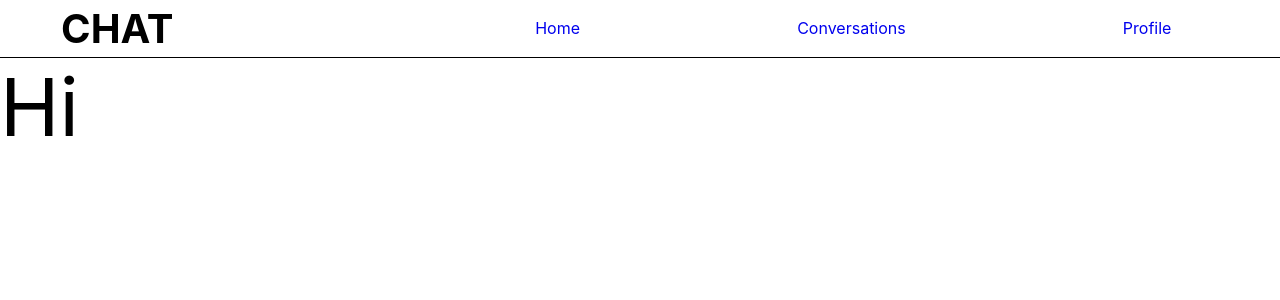
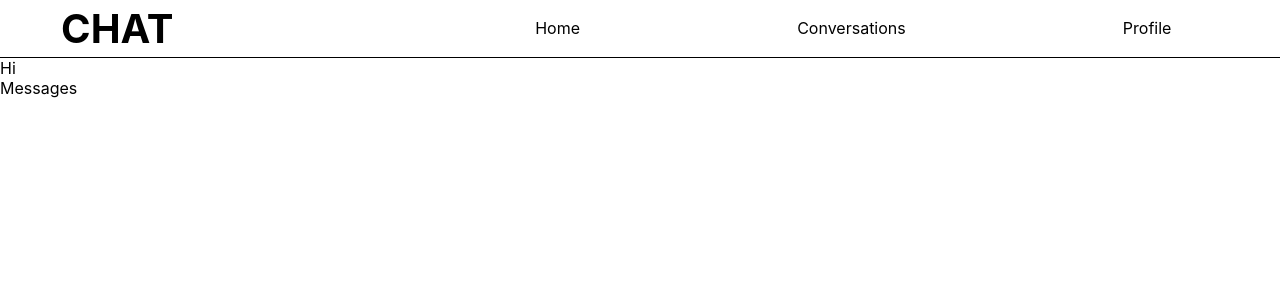
Before and after one commit to GitHub23211/Simple-Chatroom, a React (Create React App) app: page / in a window 1280 px wide. Shown: the top 300 px of the page. Built offline with nearby package versions, Linux system fonts and the light colour scheme.

Commit message:
Changed nav bar into a react component, changed to inline styling, added clickable div

```diff
--- a/public/index.html
+++ b/public/index.html
@@ -27,13 +27,7 @@
     <title>React App</title>
   </head>
   <body>
-    <header class='page-header'>
-      <div id="logo">CHAT</div>
-      <div class="nav-menu">
-        <div id="home"><a href="/#">Home</a></div>
-        <div id="convo"><a href="/#!/msgs">Conversations</a></div>
-        <div id="user"><a href="/#!/me">Profile</a></div>
-      </div>
+    <header id='page-header'>
     </header>
 
     <div id="root"></div>
--- a/src/App.js
+++ b/src/App.js
@@ -1,11 +1,22 @@
 import {View} from './view.js'
+import {useState} from 'react'
+
+const Link = ({func, label}) => {
+   return (
+    <div onClick={func}>
+      {label}
+    </div>
+   )
+}
 
 function App() {
   return (
     <>
       <View.Home/>
+      <Link func={() => console.log("clicked")} label="Messages"/>
     </>
   );
 }
 
+
 export default App;
--- /dev/null
+++ b/src/Navigation.js
@@ -0,0 +1,39 @@
+function Navigation() {
+    return (
+        <>
+            <div style={style.logo}>CHAT</div>
+                <div className='nav-menu' style={style.menu}>
+                <div style={style.div}>Home</div>
+                <div style={style.div}>Conversations</div>
+                <div style={style.div}>Profile</div>
+            </div>
+        </>
+    )
+}
+
+const style = {
+    logo: {
+        gridColumn: 1,
+        display: 'inlineBlock',
+        textAlign: 'center',
+        fontSize: '250%',
+        fontWeight: 'bold',
+        marginRight: '50%',
+        marginLeft: '5%',
+    },
+
+    menu: {
+        gridColumn: 2,
+        display: 'flex',
+        flexWrap: 'nowrap'
+    },
+
+    div: {
+        display: 'flex',
+        justifyContent: 'center',
+        alignItems: 'center',
+        flexGrow: 1
+    }
+}
+
+export default Navigation
--- a/src/index.css
+++ b/src/index.css
@@ -16,40 +16,13 @@ a:link {
   text-decoration: none;
 }
 
-.page-header {
+.nav-menu div:hover {
+  border: green 1px solid;
+}
+
+#page-header {
   border-bottom: solid 1px;
   display: grid;
   grid-template-columns: 1fr 2fr;
   padding: 0.3% 0% 0.3% 0%;
 }
-
-.page-header #logo {
-  grid-column: 1;
-  display: inline-block;
-  text-align: center;
-  font-size: 250%;
-  font-weight: bold;
-  margin-right: 50%;
-  margin-left: 5%;
-}
-
-.nav-menu {
-  grid-column: 2;
-  display: flex;
-  flex-wrap: nowrap;
-}
-
-.nav-menu div {
-  display: flex;
-  justify-content: center;
-  align-items: center;
-  flex-grow: 1;
-}
-
-.nav-menu div:hover {
-  border: green 1px solid;
-}
-
-.home {
-  font-size: 500%;
-}
--- a/src/index.js
+++ b/src/index.js
@@ -2,14 +2,14 @@ import React from 'react';
 import ReactDOM from 'react-dom/client';
 import './index.css';
 import App from './App';
+import Navigation from './Navigation'
 import reportWebVitals from './reportWebVitals';
 
 const root = ReactDOM.createRoot(document.getElementById('root'));
-root.render(
-  <React.StrictMode>
-    <App />
-  </React.StrictMode>
-);
+const nav = ReactDOM.createRoot(document.getElementById('page-header'))
+
+root.render(<App />);
+nav.render( <Navigation/>)
 
 // If you want to start measuring performance in your app, pass a function
 // to log results (for example: reportWebVitals(console.log))
--- a/src/view.js
+++ b/src/view.js
@@ -3,8 +3,17 @@ export {View}
 const View = {
     Home: () => {
         return(
-            <div class="home">
+            <div className="home">
                 Hi
+            </div>
+        )
+    },
+
+    Messages: () => {
+        return(
+            <div className="convo">
+                hi like
+                omg
             </div>
         )
     }
```
